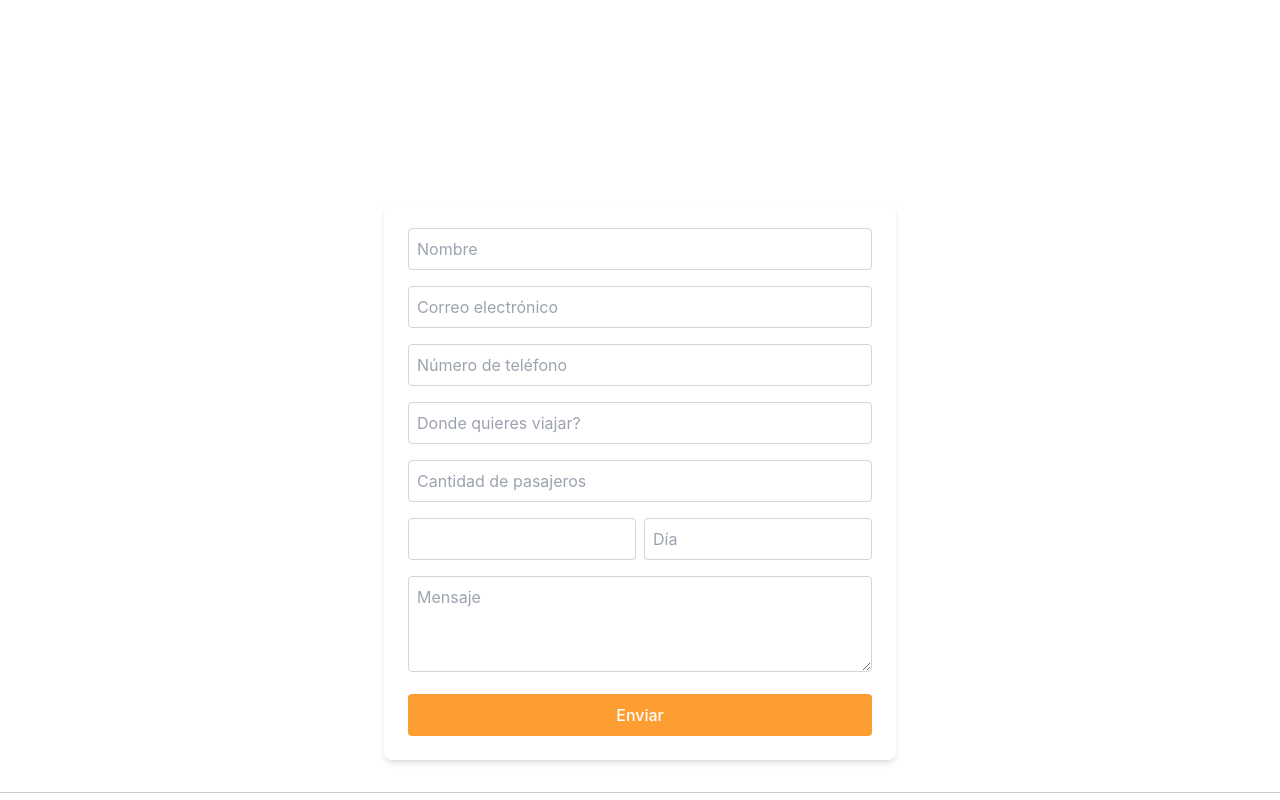
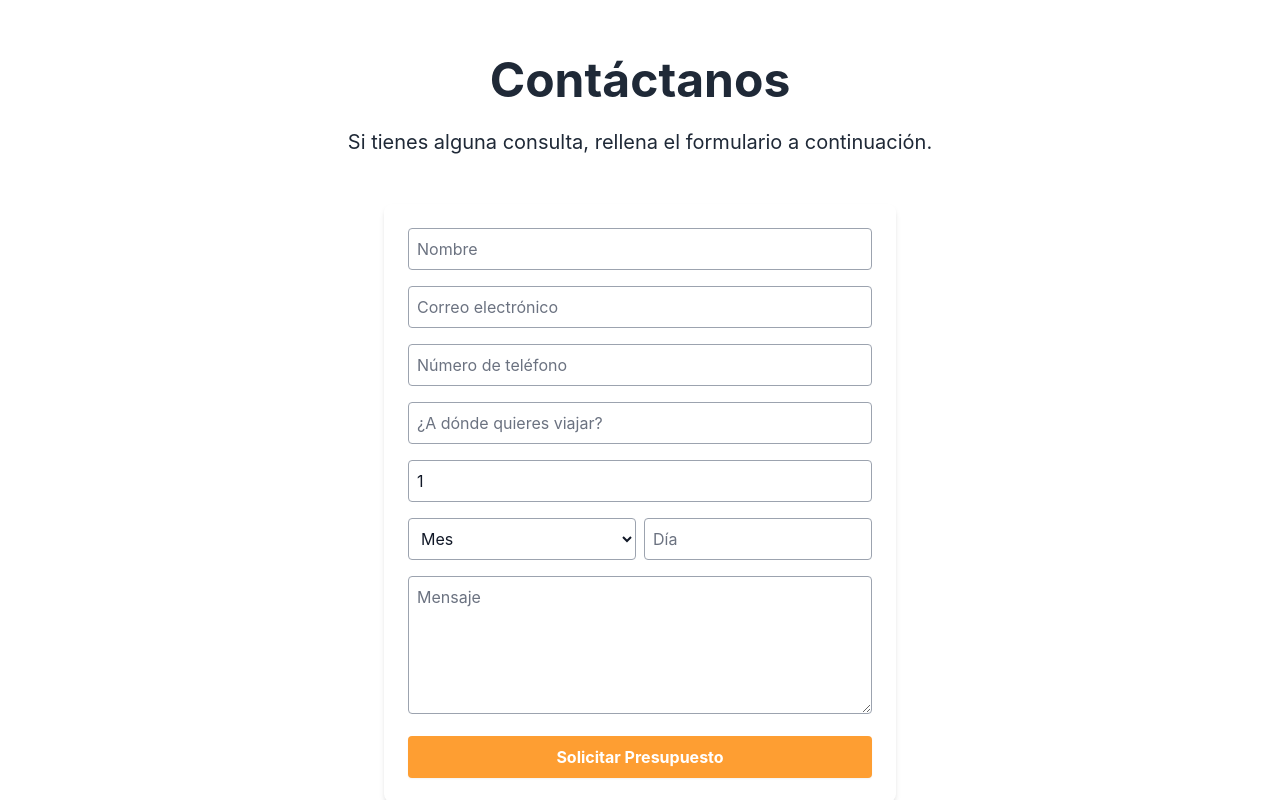
Before and after one commit to estebanpinelli/mi-microsite, a React (Vite) app: page /contacto in a window 1280 px wide. Shown: the part 640-1440 px from the top of the page. Built offline with nearby package versions, Linux system fonts and the light colour scheme.

Commit message:
Cambios en formulario

```diff
--- a/src/components/ContactForm.jsx
+++ b/src/components/ContactForm.jsx
@@ -3,58 +3,78 @@ import emailjs from "@emailjs/browser";
 import { ToastContainer, toast } from "react-toastify";
 import "react-toastify/dist/ReactToastify.css";
 
+const MONTHS = [
+  "Enero", "Febrero", "Marzo", "Abril", "Mayo", "Junio",
+  "Julio", "Agosto", "Septiembre", "Octubre", "Noviembre", "Diciembre"
+];
+
+const initialForm = {
+  name: "",
+  email: "",
+  phone: "",
+  passengers: 1,
+  destination: "",
+  month: "",
+  day: "",
+  message: "",
+};
+
 const ContactForm = () => {
-  const [form, setForm] = useState({
-    name: "",
-    email: "",
-    phone: "",
-    passengers: "",
-    destination: "", // Nuevo campo para el destino
-    month: "",
-    day: "",
-    message: "",
-  });
+  const [isSending, setIsSending] = useState(false);
+  const [form, setForm] = useState(initialForm);
 
-  const handleChange = (e) => {
-    setForm({ ...form, [e.target.name]: e.target.value });
+  const handleChange = ({ target: { name, value } }) => {
+    setForm((prev) => ({
+      ...prev,
+      [name]: name === "passengers" || name === "day" ? value : value,
+    }));
   };
 
-  const handleSubmit = (e) => {
+  const handleSubmit = async (e) => {
     e.preventDefault();
+    if (isSending) return;
 
-    const passengersValue = form.passengers ? form.passengers : 1;
+    const dayNumber = Number(form.day);
+    const passengersNumber = Number(form.passengers);
+
+    if (!Number.isInteger(dayNumber) || dayNumber < 1 || dayNumber > 31) {
+      toast.error("Revisa el día del viaje.");
+      return;
+    }
+
+    if (!Number.isInteger(passengersNumber) || passengersNumber < 1) {
+      toast.error("Revisa el número de pasajeros.");
+      return;
+    }
+
+    setIsSending(true);
 
     const templateParams = {
-      from_name: form.name,
-      from_email: form.email,
-      phone: form.phone,
-      passengers: passengersValue,
-      destination: form.destination, // Incluimos el destino en los parámetros
+      from_name: form.name.trim(),
+      from_email: form.email.trim(),
+      phone: form.phone.trim(),
+      passengers: passengersNumber,
+      destination: form.destination.trim(),
       travel_date: `${form.day} de ${form.month}`,
-      message: form.message,
+      message: form.message.trim(),
     };
 
-    emailjs
-      .send(
-        "service_fy6p39e",
-        "template_ns3vbtb",
+    try {
+      await emailjs.send(
+        import.meta.env.VITE_EMAILJS_SERVICE_ID,
+        import.meta.env.VITE_EMAILJS_TEMPLATE_ID,
         templateParams,
-        "1i5lotGd3gMfy9bmo"
-      )
-      .then(() => {
-        toast.success("✅ Mensaje enviado correctamente");
-        setForm({
-          name: "",
-          email: "",
-          phone: "",
-          passengers: "",
-          destination: "",
-          month: "",
-          day: "",
-          message: "",
-        });
-      })
-      .catch((error) => console.error("Error al enviar:", error));
+        { publicKey: import.meta.env.VITE_EMAILJS_PUBLIC_KEY }
+      );
+
+      toast.success("✅ Mensaje enviado correctamente");
+      setForm(initialForm);
+    } catch (error) {
+      console.error("Error al enviar:", error);
+      toast.error("❌ Error al enviar el mensaje.");
+    } finally {
+      setIsSending(false);
+    }
   };
 
   return (
@@ -67,7 +87,8 @@ const ContactForm = () => {
           onChange={handleChange}
           placeholder="Nombre"
           required
-          className="w-full p-2 border border-gray-300 rounded"
+          autoComplete="name"
+          className="w-full p-2 border border-gray-400 rounded bg-white text-gray-900 placeholder-gray-500 focus:outline-none focus:ring-2 focus:ring-[#FE9E32]"
         />
 
         <input
@@ -77,7 +98,8 @@ const ContactForm = () => {
           onChange={handleChange}
           placeholder="Correo electrónico"
           required
-          className="w-full p-2 border border-gray-300 rounded"
+          autoComplete="email"
+          className="w-full p-2 border border-gray-400 rounded bg-white text-gray-900 placeholder-gray-500 focus:outline-none focus:ring-2 focus:ring-[#FE9E32]"
         />
 
         <input
@@ -87,7 +109,8 @@ const ContactForm = () => {
           onChange={handleChange}
           placeholder="Número de teléfono"
           required
-          className="w-full p-2 border border-gray-300 rounded"
+          autoComplete="tel"
+          className="w-full p-2 border border-gray-400 rounded bg-white text-gray-900 placeholder-gray-500 focus:outline-none focus:ring-2 focus:ring-[#FE9E32]"
         />
 
         <input
@@ -95,9 +118,9 @@ const ContactForm = () => {
           name="destination"
           value={form.destination}
           onChange={handleChange}
-          placeholder="Donde quieres viajar?"
+          placeholder="¿A dónde quieres viajar?"
           required
-          className="w-full p-2 border border-gray-300 rounded"
+          className="w-full p-2 border border-gray-400 rounded bg-white text-gray-900 placeholder-gray-500 focus:outline-none focus:ring-2 focus:ring-[#FE9E32]"
         />
 
         <input
@@ -106,9 +129,10 @@ const ContactForm = () => {
           value={form.passengers}
           onChange={handleChange}
           min="1"
+          step="1"
           required
-          className="w-full p-2 border border-gray-300 rounded"
           placeholder="Cantidad de pasajeros"
+          className="w-full p-2 border border-gray-400 rounded bg-white text-gray-900 placeholder-gray-500 focus:outline-none focus:ring-2 focus:ring-[#FE9E32]"
         />
 
         <div className="flex gap-2">
@@ -117,12 +141,12 @@ const ContactForm = () => {
             value={form.month}
             onChange={handleChange}
             required
-            className="w-1/2 p-2 border border-gray-300 rounded"
+            className="w-1/2 p-2 border border-gray-400 rounded bg-white text-gray-900 focus:outline-none focus:ring-2 focus:ring-[#FE9E32]"
           >
             <option value="">Mes</option>
-            {["Enero", "Febrero", "Marzo", "Abril", "Mayo", "Junio", "Julio", "Agosto", "Septiembre", "Octubre", "Noviembre", "Diciembre"].map((mes) => (
-              <option key={mes} value={mes}>
-                {mes}
+            {MONTHS.map((month) => (
+              <option key={month} value={month}>
+                {month}
               </option>
             ))}
           </select>
@@ -134,9 +158,10 @@ const ContactForm = () => {
             onChange={handleChange}
             min="1"
             max="31"
+            step="1"
             required
-            className="w-1/2 p-2 border border-gray-300 rounded"
             placeholder="Día"
+            className="w-1/2 p-2 border border-gray-400 rounded bg-white text-gray-900 placeholder-gray-500 focus:outline-none focus:ring-2 focus:ring-[#FE9E32]"
           />
         </div>
 
@@ -146,17 +171,22 @@ const ContactForm = () => {
           onChange={handleChange}
           placeholder="Mensaje"
           required
-          className="w-full p-2 border border-gray-300 rounded h-24"
-        ></textarea>
+          rows={5}
+          className="w-full p-2 border border-gray-400 rounded bg-white text-gray-900 placeholder-gray-500 focus:outline-none focus:ring-2 focus:ring-[#FE9E32]"
+        />
 
         <button
           type="submit"
-          className="w-full bg-[#FE9E32] text-white py-2 rounded hover:bg-orange-600 transition"
+          disabled={isSending}
+          className={`w-full text-white py-2 rounded transition font-bold shadow-sm ${
+            isSending ? "bg-gray-400 cursor-not-allowed" : "bg-[#FE9E32] hover:bg-orange-600 active:scale-95"
+          }`}
         >
-          Enviar
+          {isSending ? "Enviando..." : "Solicitar Presupuesto"}
         </button>
       </form>
-      <ToastContainer position="top-right" autoClose={3000} hideProgressBar closeOnClick pauseOnHover />
+
+      <ToastContainer position="top-right" autoClose={3000} theme="light" />
     </div>
   );
 };
--- a/src/pages/Contact.jsx
+++ b/src/pages/Contact.jsx
@@ -18,33 +18,44 @@ const Contact = () => {
 
         {/* Contenido centrado */}
         <div className="relative text-center">
-          <h1 className="text-4xl md:text-5xl font-bold">Contacta con nosotros</h1>
+          <h1 className="text-4xl md:text-5xl font-bold">
+            Contacta con nosotros
+          </h1>
 
           {/* Íconos de contacto */}
           <div className="flex flex-col items-center mt-6 space-y-4">
+
             {/* Botón de WhatsApp */}
             <div className="w-30 h-30 flex items-center justify-center rounded-full shadow-lg">
               <BotonWhats />
             </div>
 
             {/* Email */}
-            <div className="flex items-center gap-2  px-4 py-2 rounded-lg shadow-lg">
-              <span className="text-white -700 text-lg">
+            <div className="flex items-center gap-2 px-4 py-2 rounded-lg shadow-lg">
+              <span className="text-lg">
                 exoticos@lomasturismo.com
               </span>
             </div>
+
           </div>
         </div>
       </div>
 
       {/* Sección de formulario */}
-      <div className="container mx-auto p-8 min-h-screen">
-        <h1 className="text-5xl font-bold text-center mt-16">Contáctanos</h1>
-        <p className="text-center mt-6 mb-12 text-xl">
+      <div className="container mx-auto p-8 min-h-screen text-gray-800">
+
+        <h1 className="text-5xl font-bold text-center mt-16">
+          Contáctanos
+        </h1>
+
+        <p className="text-center mt-6 mb-12 text-xl max-w-2xl mx-auto">
           Si tienes alguna consulta, rellena el formulario a continuación.
         </p>
+
         <ContactForm />
+
       </div>
+
       <Footer />
     </>
   );
```
Also changed, not shown: public/data/destinations.json (+2 -2 lines).
